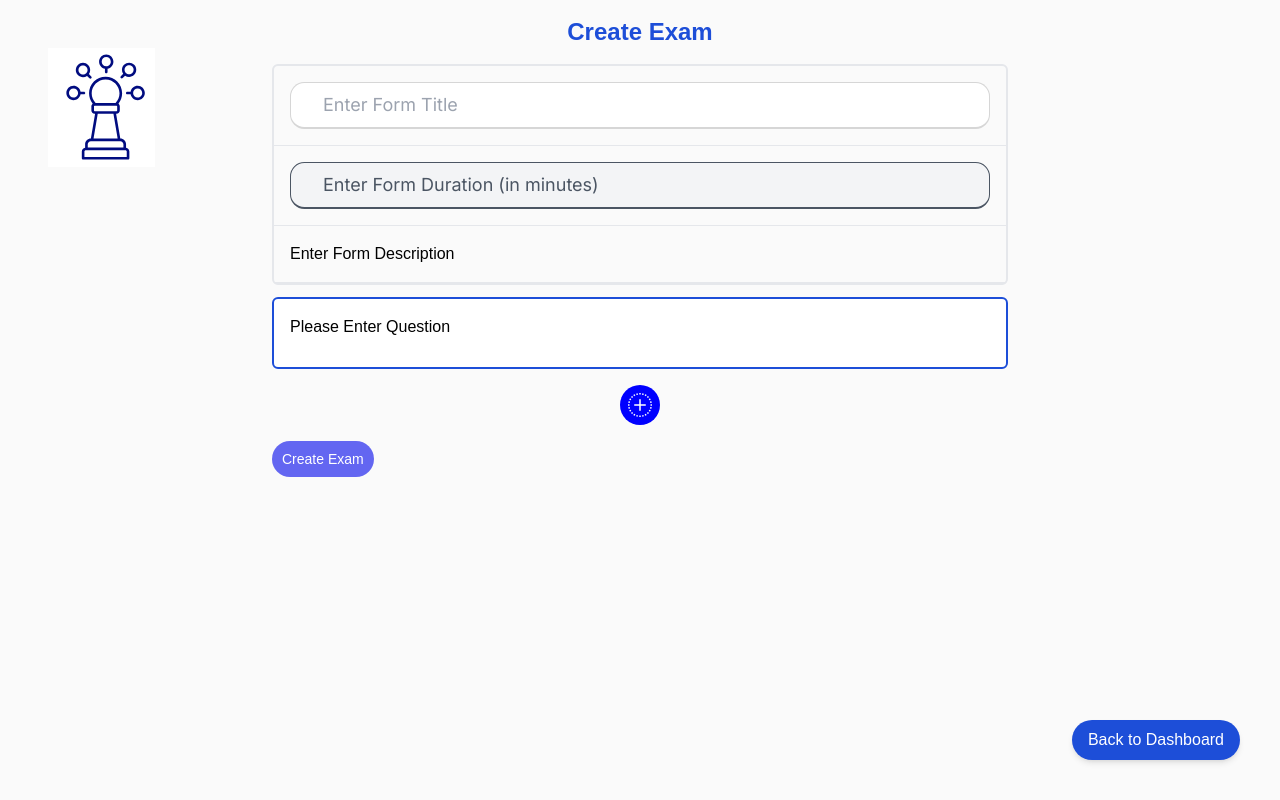
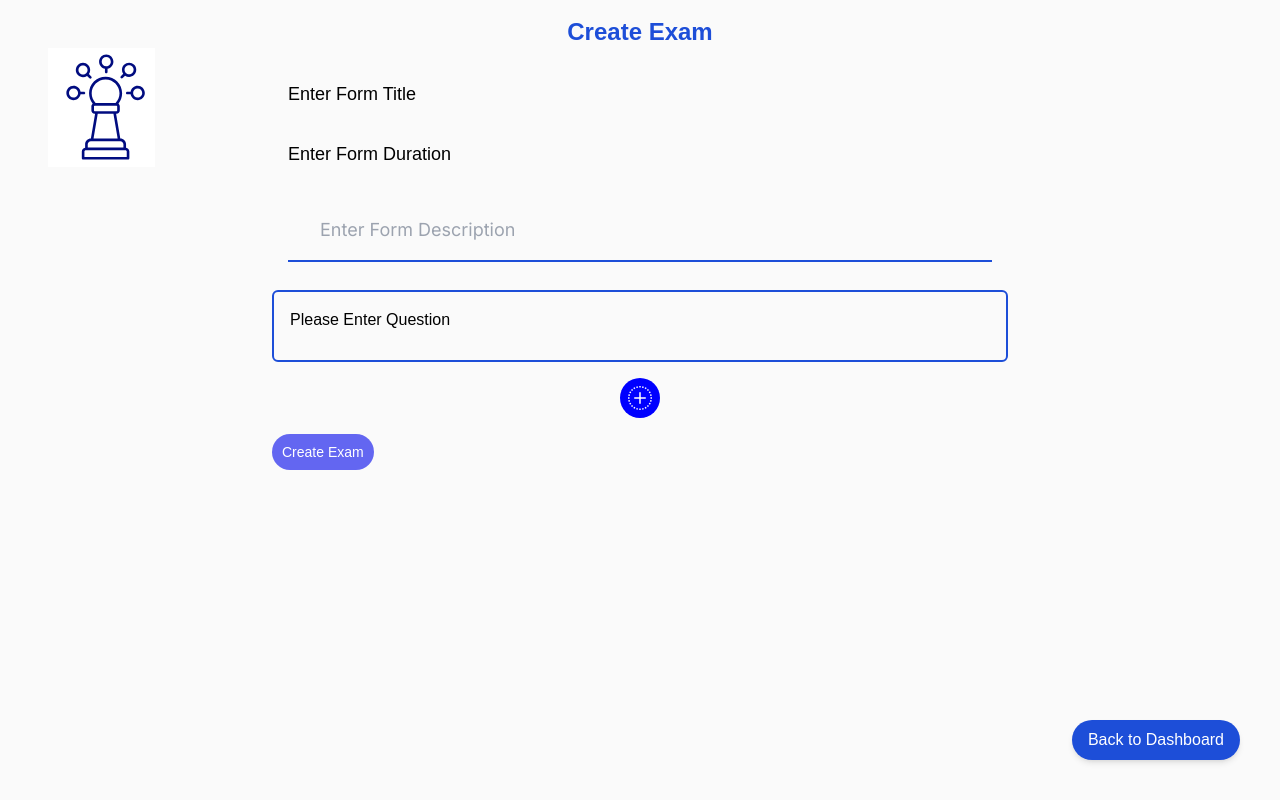
Before and after one commit to shreyasri258/Integrated-Client, a React (Vite) app: page /create-form in a window 1280 px wide. Both pictures are taken after a click on the element "Enter Form Description". Built offline with nearby package versions, Linux system fonts and the light colour scheme.

Commit message:
Create Form UI update

```diff
--- a/src/Admin/Home.jsx
+++ b/src/Admin/Home.jsx
@@ -89,24 +89,24 @@ function Home() {
     setShowCreateExamPopup(false);
   };
   //To set sample Data for testing purposes
-//   const [sampleForm, setSampleForm] = useState({
-//     title: "Sample Form",
-//     created: new Date().toISOString(),
-//     questions: [],
-//     ansForms: [],
-//     accepting: true,
-//     duration:"23",
-//   });
+  const [sampleForm, setSampleForm] = useState({
+    title: "Sample Form",
+    created: new Date().toISOString(),
+    questions: [],
+    ansForms: [],
+    accepting: true,
+    duration:"23",
+  });
 
-//   const [sampleFormAdded, setSampleFormAdded] = useState(false);
+  const [sampleFormAdded, setSampleFormAdded] = useState(false);
 
-// useEffect(() => {
-//   if (!sampleFormAdded) {
-//     setFormsList([sampleForm, ...formsList]); // Add the sample form to the beginning of the formsList
-//     setDisplayForms([sampleForm, ...formsList]); // Update the displayForms as well
-//     setSampleFormAdded(true);
-//   }
-// }, []);
+useEffect(() => {
+  if (!sampleFormAdded) {
+    setFormsList([sampleForm, ...formsList]); // Add the sample form to the beginning of the formsList
+    setDisplayForms([sampleForm, ...formsList]); // Update the displayForms as well
+    setSampleFormAdded(true);
+  }
+}, []);
 
   const handleSubmitCreateExam = async (newExam) => {
     try {
--- a/src/Admin/NewForm.jsx
+++ b/src/Admin/NewForm.jsx
@@ -5,6 +5,7 @@ import { useDispatch, useSelector } from "react-redux";
 import {
   activateDescription,
   activateTitle,
+  activateTime,
   addQuestionObj,
   getForm,
   getQuestions,
@@ -22,6 +23,8 @@ import Button from "./ui/Button";
 import { useState,useContext } from "react";
 import { useAuth } from "../store/UserAuth";
 import {AdminContext} from "../contextCalls/adminContext/AdminContext"
+import { color } from "framer-motion";
+import { red } from "@mui/material/colors";
 
 const initialQuestion = {
   question: "",
@@ -61,9 +64,9 @@ function NewForm() {
   return (
 
     <div className="flex items-center justify-center w-screen mb-8 mt-4">
-       <div className="fixed top-10 left-10 mt-2 ml-2">
+       <div className="bg-transparent fixed top-10 left-10 mt-2 ml-2">
 
-            <img src={Icon} alt="Icon" />
+            <img className="bg-transparent" src={Icon} alt="Icon" />
           </div>
 
           <div className="fixed bottom-10 right-10 z-50">
@@ -80,7 +83,7 @@ function NewForm() {
           Create Exam
         </div>
 
-        <div className="border-2 border-black-200 rounded-md my-3 relative">
+        <div className="  relative">
           {/* Space reserved for your icon */}
 
 
@@ -88,11 +91,12 @@ function NewForm() {
             onClick={() => {
               dispatch(activateTitle());
             }}
-            className="p-4 border-b border-black-200 cursor-pointer hover:bg-black-50"
+            className="p-4 cursor-pointer  hover:bg-black-50"
           >
             {active.title ? (
               <input
-                className="w-full py-2 bg-black-100 border-b-2 border-black-600 text-lg focus:outline-none placeholder-black-600"
+
+                className="bg-transparent rounded-none  border-t-0 border-b-2 border-blue-700 border-l-0 border-r-0 text-lg  placeholder-black-600"
                 value={title}
                 placeholder="Enter Form Title"
                 onChange={(e) => {
@@ -106,32 +110,48 @@ function NewForm() {
               </p>
             )}
           </div>
+          <div
+            onClick={() => {
+              dispatch(activateTime());
+            }}
+            className="p-4  cursor-pointer hover:bg-black-50"
+          >
+            {active.timeDuration ? (
+              <input
+                className="bg-transparent rounded-none border-t-0 border-b-2 border-blue-700 border-l-0 border-r-0 text-lg bg-color-slate placeholder-black-600"
+                value={timeDuration}
+                placeholder="Enter Form Duration (in minutes)"
+                onChange={(e) => {
+                  dispatch(updateTimeDuration(e.target.value));
+                  setMsg(null);
+                }}
+              />
+            ) : (
+              <p className="text-lg text-black-600">
+                {timeDuration || "Enter Form Duration"}
+              </p>
+            )}
+          </div>
 
-          <div className="p-4 border-b border-black-200">
-            <input
-              className="w-full py-2 bg-gray-100 border-b-2 border-gray-600 text-lg focus:outline-none placeholder-gray-600"
-              value={timeDuration}
-
-              placeholder="Enter Form Duration (in minutes)"
-              onChange={(e) => dispatch(updateTimeDuration(e.target.value))}
-            />
-          </div>
 
           <div
             onClick={() => {
               dispatch(activateDescription());
             }}
-            className="p-4 border-b border-black-200 cursor-pointer hover:bg-black-50"
+            className="p-4 700 cursor-pointer hover:bg-black-50"
           >
             {active.description ? (
               <input
-                className="w-full py-2 bg-black-100 border-b-2 border-black-600 text-base focus:outline-none placeholder-black-600"
+                className="bg-transparent rounded-none border-t-0 border-b-2 border-blue-700 border-l-0 border-r-0 text-lg bg-color-slate placeholder-black-600"
                 value={description}
                 placeholder="Enter Form Description"
-                onChange={(e) => dispatch(updateDescription(e.target.value))}
+                onChange={(e) => {
+                  dispatch(updateDescription(e.target.value));
+                  setMsg(null);
+                }}
               />
             ) : (
-              <p className="text-base text-black-600">
+              <p className="text-lg text-black-600">
                 {description || "Enter Form Description"}
               </p>
             )}
--- a/src/Admin/component/Question.jsx
+++ b/src/Admin/component/Question.jsx
@@ -26,9 +26,9 @@ function Question({ questionObj, questionIdx }) {
 
   return (
     <div
-      className={`flex flex-col  bg-white rounded-md p-2  mt-3 ${
+      className={`flex flex-col  bg-blue rounded-md p-2  mt-3 ${
         isQuestionActive
-          ? "border-l-8 border-l-blue-500 border-y-2 border-y-blue-700 border-r-2 border-r-blue-700 transition-all duration-400 ease-in-out"
+          ? "border-l-8 border-blue-700 border-y-2 border-y-blue-700 border-r-2 border-r-blue-700 transition-all duration-400 ease-in-out"
           : "border-2 border-blue-700 transition-all duration-300 ease-in-out"
       } `}
       key={questionObj.id}
@@ -47,7 +47,7 @@ function Question({ questionObj, questionIdx }) {
             }}
           />
         ) : (
-          <p className="text-base border-0">
+          <p className="text-base border-blue">
             {question || (
               <span className="text-slate-400">Please Enter Question</span>
             )}
@@ -72,13 +72,13 @@ function Question({ questionObj, questionIdx }) {
       <div className="px-2 pb-3 flex justify-between flex-col">
         <div className="">
           {type === "short-ans" && (
-            <p className="text-base underline underline-offset-2 text-slate-400 decoration-slate-300">
+            <p className="text-base  underline-offset-2 text-slate-400 decoration-blue-900">
               Short answer text
             </p>
           )}
 
           {type === "long-ans" && (
-            <p className="text-base underline underline-offset-2 text-slate-400 decoration-slate-300">
+            <p className="text-base  underline-offset-2 text-slate-400 decoration-blue-900">
               Long answer text
             </p>
           )}
--- a/src/Admin/component/QuestionAns.jsx
+++ b/src/Admin/component/QuestionAns.jsx
@@ -76,11 +76,11 @@ function QuestionAns({ questionObj, answer }) {
         )} */}
         {type === "dropdown" && (
           <div className="flex">
-            <button className="bg-indigo-500 text-white p-2 w-52 rounded-md ">
+            <button className="bg-blue-700 text-white p-2 w-52 rounded-md ">
               <span>Select Answer</span>
               <span className="text-lg "> &#8595;</span>
             </button>
-            <span className="self-center ml-6 text-lg border-b-2 border-indigo-600">
+            <span className="self-center ml-6 text-lg border-b-2 border-blue-700">
               {options.find((option) => option === answer)}
             </span>
           </div>
--- a/src/store/slices/newForm.jsx
+++ b/src/store/slices/newForm.jsx
@@ -34,7 +34,7 @@ const newFormSlice = createSlice({
       state.active = { title: false, description: true, questionIdx: null ,timeDuration:null};
     },
     activateTime(state, action) {
-      state.active = { title: false, description: true, questionIdx: null ,timeDuration:true};
+      state.active = { title: false, description: null, questionIdx: null ,timeDuration:true};
     },
     activateQuestion(state, action) {
       const questionIdx = action.payload;
@@ -283,6 +283,7 @@ export const {
   activateOption,
   toggleRequired,
   activateTitle,
+  activateTime,
   activateDescription,
   activateQuestion,
   resetForm,
```
